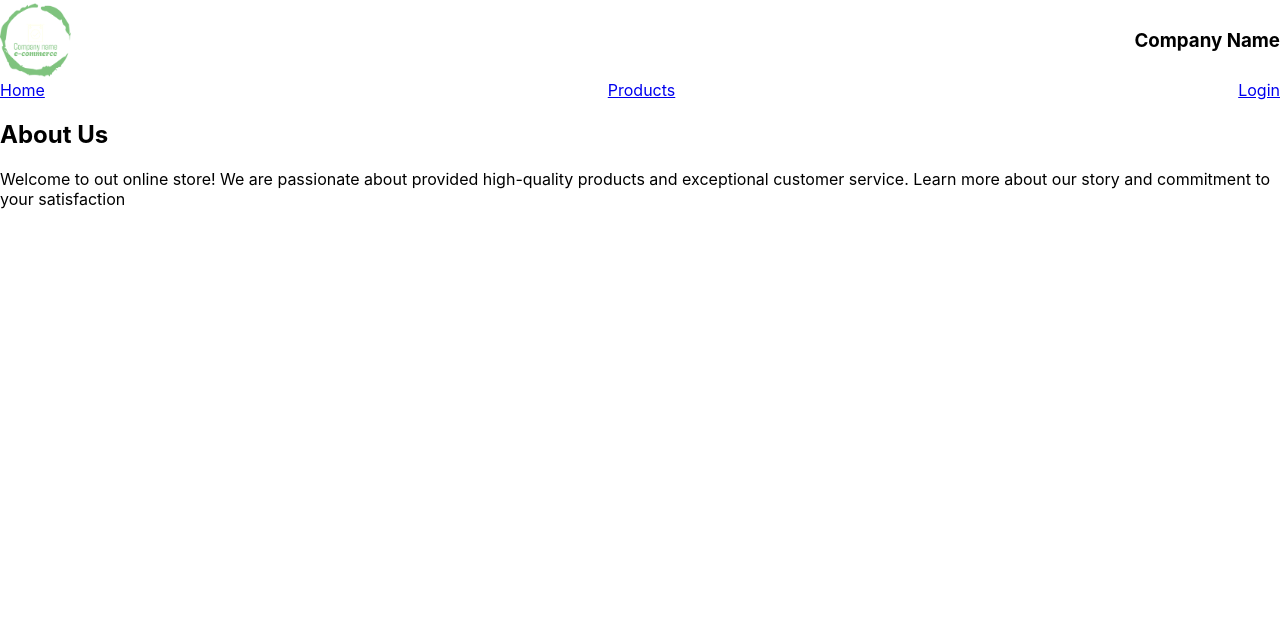
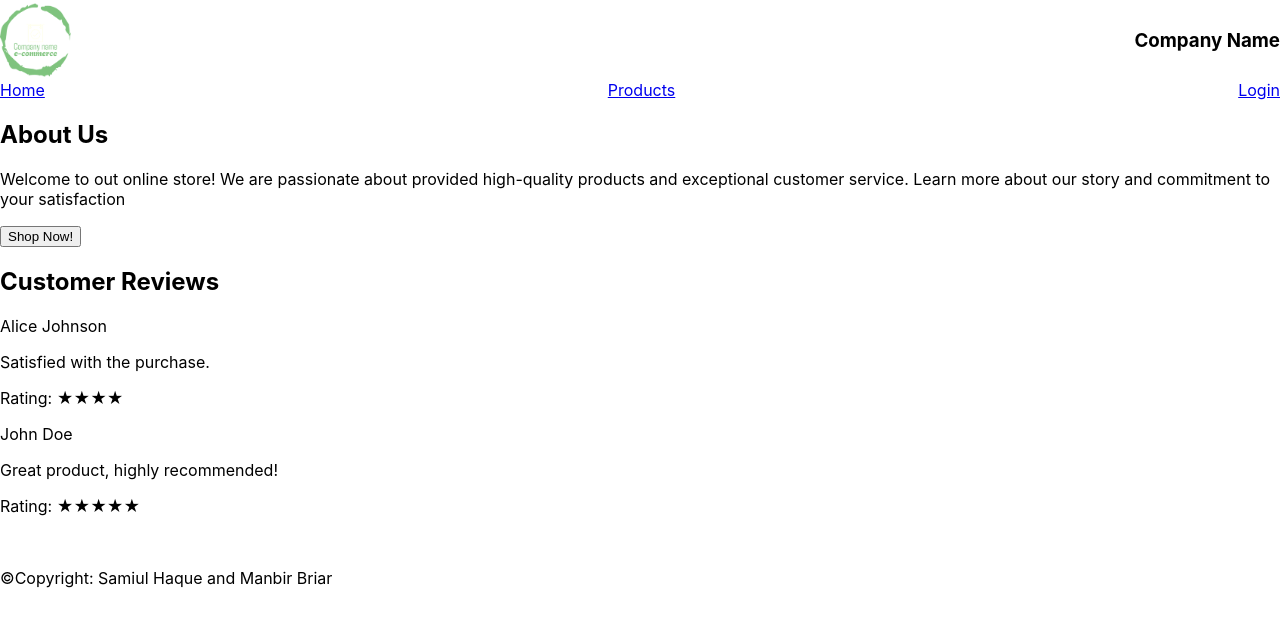
Before and after one commit to SamHawq/381_Assignment_4, a React (Create React App) app in the folder my-ecommerce-app/: page / in a window 1280 px wide. Shown: the top 626 px of the page. Built offline with nearby package versions, Linux system fonts and the light colour scheme.

Commit message:
first half done

```diff
--- a/my-ecommerce-app/src/App.js
+++ b/my-ecommerce-app/src/App.js
@@ -1,7 +1,7 @@
 import {BrowserRouter, Routes, Route} from 'react-router-dom'
 import './App.css';
 import React from 'react';
-import Home from './Home';
+import Home from './component/Homepage';
 import Products from './Products'
 import Login from './Login'
 
--- a/my-ecommerce-app/src/Home.js
+++ /dev/null
@@ -1,31 +0,0 @@
-import React from 'react';
-import './App.css';
-const imagePath = '/images/logo.png';
-
-function Home() {
-    return (
-        <div className="my_ecommerce_app">
-        <header className="App-header">
-            <img src={imagePath} className="App-logo" alt="logo" />
-            <h3 className="header-txt">
-            Company Name
-            </h3>
-        </header>
-
-        <section className="navigation">
-            <a href='/'> Home </a>
-            <a href='/Products'> Products </a>
-            <a href='/Login'> Login </a>
-        </section>
-
-        <section className='About-us'>
-            <h2>About Us</h2>
-            <p>Welcome to out online store! We are passionate about provided high-quality products
-                and exceptional customer service. Learn more about our story and commitment to your
-                satisfaction</p>
-        </section>
-        </div>
-    );
-}
-
-export default Home;
--- a/my-ecommerce-app/src/Login.js
+++ b/my-ecommerce-app/src/Login.js
@@ -0,0 +1,12 @@
+import React from 'react';
+import './App.css';
+
+function Login() {
+    return (
+        <div className="login">
+            <p>stuff</p>
+        </div>
+    );
+}
+
+export default Login;
--- a/my-ecommerce-app/src/Products.js
+++ b/my-ecommerce-app/src/Products.js
@@ -0,0 +1,12 @@
+import React from 'react';
+import './App.css';
+
+function Products() {
+    return (
+        <div className="products">
+            <p>stuff</p>
+        </div>
+    );
+}
+
+export default Products;
--- /dev/null
+++ b/my-ecommerce-app/src/component/Footer.js
@@ -0,0 +1,13 @@
+import React from 'react';
+import '../App.css';
+
+function Footer() {
+    return (
+        <footer>
+            <br></br>
+            <p class="footer-sect">&copy;Copyright: Samiul Haque and Manbir Briar</p>
+        </footer>
+    );
+}
+
+export default Footer;
--- /dev/null
+++ b/my-ecommerce-app/src/component/Header.js
@@ -0,0 +1,16 @@
+import React from 'react';
+import '../App.css';
+const imagePath = '/images/logo.png';
+
+function Header() {
+    return (
+        <div className="App-header">
+            <img src={imagePath} className="App-logo" alt="logo" />
+            <h3 className="header-txt">
+            Company Name
+            </h3>
+        </div>
+    );
+}
+
+export default Header;
--- /dev/null
+++ b/my-ecommerce-app/src/component/HomeMainSection.js
@@ -0,0 +1,71 @@
+import React from 'react';
+import '../App.css';
+import { useNavigate } from 'react-router-dom';
+import {useState, useEffect} from 'react';
+import reviewsData from '../data/review';
+
+function HomeMainSection() {
+    const navigate = useNavigate();
+    const [reviews, setReviews] = useState([]);
+
+    useEffect(() =>{
+        const selectRandomReviews = () => {
+            const copyArray = [...reviewsData];
+            const randomIndex1 = Math.floor(Math.random() * copyArray.length);
+            const randomElement1 = copyArray[randomIndex1];
+            copyArray.splice(randomIndex1, 1);
+            const randomIndex2 = Math.floor(Math.random() * copyArray.length);
+            const randomElement2 = copyArray[randomIndex2];
+            const selectedReviews = [randomElement1, randomElement2];
+            setReviews(selectedReviews);
+        };
+        selectRandomReviews();
+    }, []);
+
+    function handleShopNow(){
+        navigate("/Products");
+    }
+
+    let reviewContent = null;
+
+    if (reviews.length > 0) {
+        reviewContent = (
+            <>
+                <p>{reviews[0].customerName}</p>
+                <p>{reviews[0].reviewContent}</p>
+                <p>Rating: {Array(reviews[0].stars).fill('\u2605').join('')}</p>
+
+                <p>{reviews[1].customerName}</p>
+                <p>{reviews[1].reviewContent}</p>
+                <p>Rating: {Array(reviews[1].stars).fill('\u2605').join('')}</p>
+            </>
+        );
+    }
+
+    return (
+        <div className="home-main-section">
+
+        <section className="navigation">
+            <a href='/'> Home </a>
+            <a href='/Products'> Products </a>
+            <a href='/Login'> Login </a>
+        </section>
+
+        <section className='About-us'>
+            <h2>About Us</h2>
+            <p>Welcome to out online store! We are passionate about provided high-quality products
+                and exceptional customer service. Learn more about our story and commitment to your
+                satisfaction
+            </p>
+            <button onClick={handleShopNow}>Shop Now!</button>
+        </section>
+
+        <h2> Customer Reviews </h2>
+
+        {reviewContent}
+
+        </div>
+    );
+}
+
+export default HomeMainSection;
--- /dev/null
+++ b/my-ecommerce-app/src/component/Homepage.js
@@ -0,0 +1,17 @@
+import React from 'react';
+import '../App.css';
+import Header from './Header';
+import HomeMainSection from './HomeMainSection';
+import Footer from './Footer';
+
+function Home() {
+    return (
+        <div>
+        <Header />
+        <HomeMainSection />
+        <Footer />
+        </div>
+    );
+}
+
+export default Home;
```
